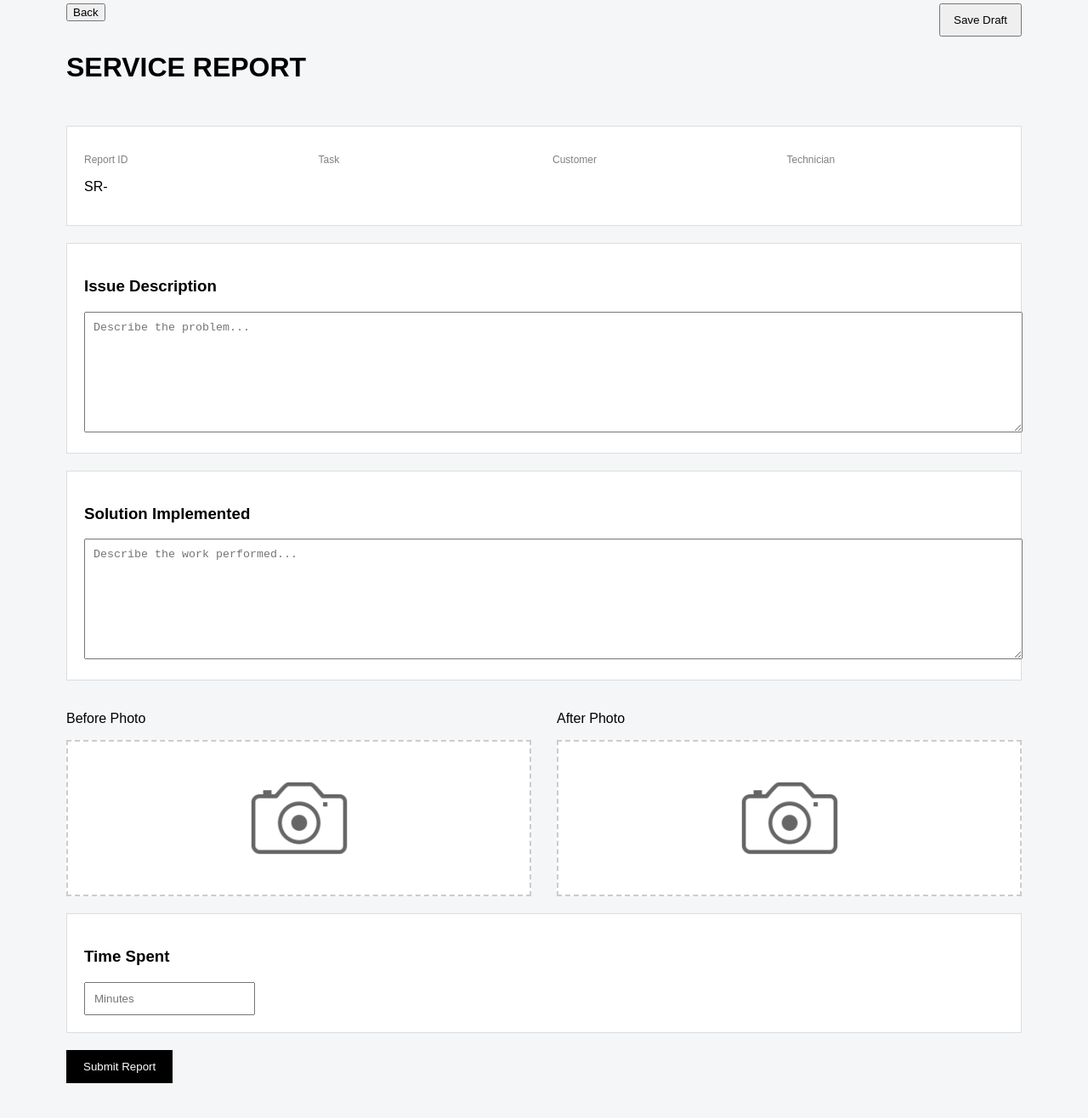
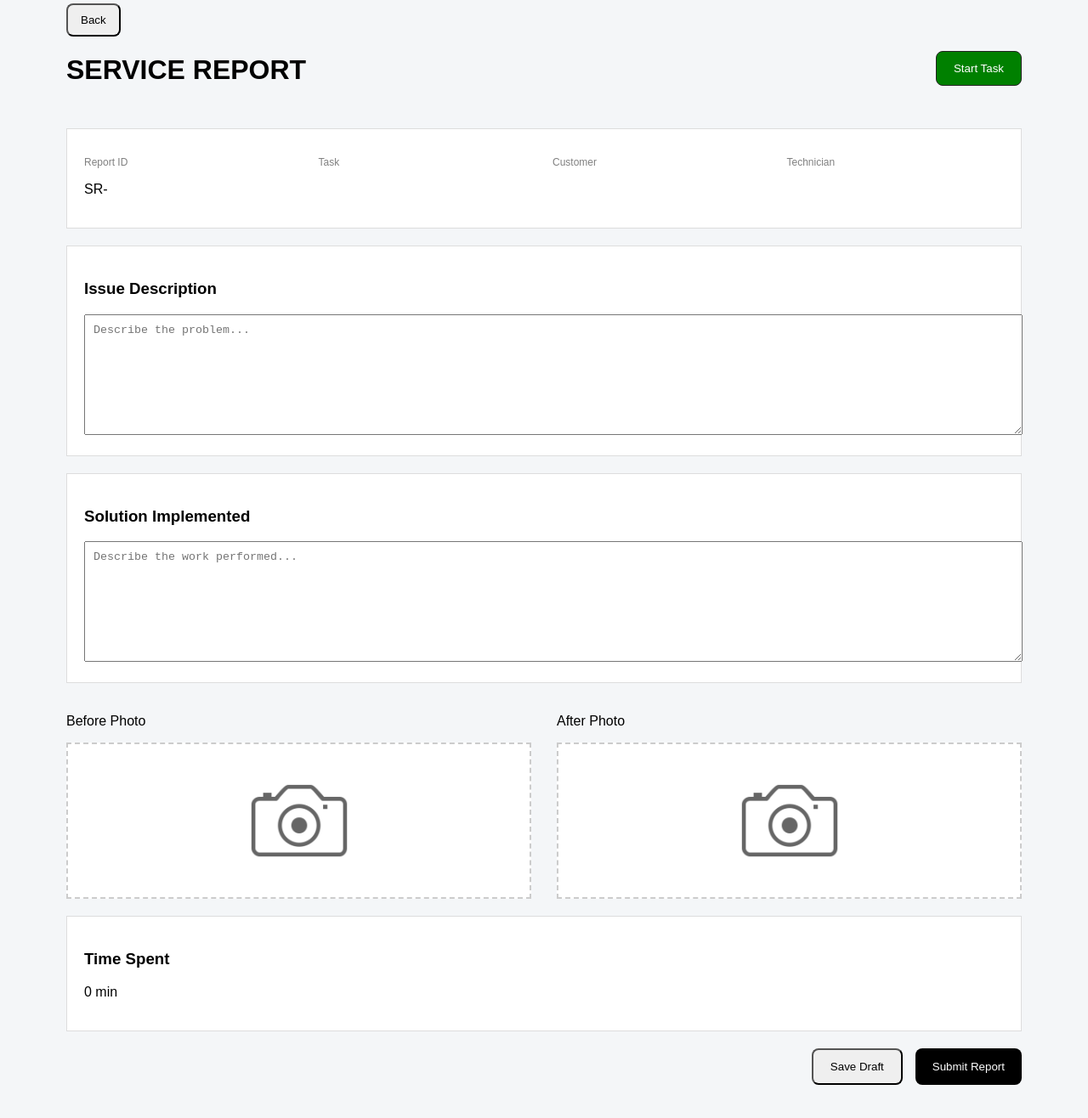
Before and after one commit to johansson119/adbis, a website: page alfalaval-prototype/public/task.html in a window 1280 px wide. Shown: the part 74-1390 px from the top of the page at 85% size. Drawn offline with Linux system fonts and the light colour scheme; no server answers.

Commit message:
start opgave funktion

```diff
--- a/alfalaval-prototype/public/report.css
+++ b/alfalaval-prototype/public/report.css
@@ -15,7 +15,7 @@ body {
   .report-header {
     display: flex;
     justify-content: space-between;
-    align-items: flex-start;
+    align-items: center;
     margin-bottom: 30px;
   }
 
@@ -26,7 +26,9 @@ body {
   }
 
   .back-btn {
-    margin-bottom: 15px;
+    padding: 10px 15px;
+    border-radius: 8px;
+    cursor: pointer;
   }
 
   .report-info {
@@ -63,7 +65,9 @@ body {
   }
 
   .save-btn {
-    padding: 10px 15px;
+    padding: 12px 20px;
+    border-radius: 8px;
+    cursor: pointer;
   }
 
   .submit-btn {
@@ -71,6 +75,8 @@ body {
     background: black;
     color: white;
     border: none;
+    border-radius: 8px;
+    cursor: pointer;
   }
 
   .image-upload-section {
@@ -97,3 +103,21 @@ body {
     width: 150px;
     opacity: 0.6;
   }
+  .action-buttons {
+    display: flex;
+    justify-content: flex-end; /* skubber til højre */
+    gap: 15px;
+    margin-top: 20px;
+  }
+
+  .start-btn {
+    padding: 12px 20px;
+    background: white;
+    border: 1px solid #222;
+    border-radius: 8px;
+    cursor: pointer;
+    align-self: flex-end;
+    margin-bottom: 20px;
+    background-color: green;
+    color: white;
+  }
--- a/alfalaval-prototype/public/task.html
+++ b/alfalaval-prototype/public/task.html
@@ -14,9 +14,9 @@
           <button class="back-btn" onclick="goBack()">Back</button>
           <h1>SERVICE REPORT</h1>
         </div>
+        <button class="start-btn" onclick="startTask()">Start Task</button>
+      </div>
 
-        <button class="save-btn">Save Draft</button>
-      </div>
 
   <!-- INFO BOX -->
   <div class="report-info">
@@ -44,13 +44,13 @@
   <!-- ISSUE -->
   <div class="report-card">
     <h3>Issue Description</h3>
-    <textarea placeholder="Describe the problem..."></textarea>
+    <textarea id="problemDescription" placeholder="Describe the problem..."></textarea>
   </div>
 
   <!-- SOLUTION -->
   <div class="report-card">
     <h3>Solution Implemented</h3>
-    <textarea placeholder="Describe the work performed..."></textarea>
+    <textarea id="workPerformed" placeholder="Describe the work performed..."></textarea>
   </div>
 
     <!-- Billeder -->
@@ -77,11 +77,14 @@
   <!-- TIME -->
   <div class="report-card">
     <h3>Time Spent</h3>
-    <input type="number" placeholder="Minutes">
+    <p><span id="time">0</span> min</p>
   </div>
 
   <!-- ACTION -->
-  <button class="submit-btn">Submit Report</button>
+  <div class="action-buttons">
+    <button class="save-btn">Save Draft</button>
+    <button class="submit-btn" onclick="submitReport()">Submit Report</button>
+  </div>
 
 </div>
 
@@ -100,7 +103,48 @@
     document.getElementById("title").innerText = task.title;
     document.getElementById("customer").innerText = task.customer;
     document.getElementById("technician").innerText = task.technician_name;
+
+    if (task.start_time) {
+      let startTime = new Date(task.start_time).getTime();
+
+      setInterval(() => {
+        let now = Date.now();
+        let diff = Math.floor((now - startTime) / 60000);
+
+        document.getElementById("time").innerText = diff;
+      }, 1000);
+    }
   });
+
+function startTask() {
+  fetch("/tasks/" + id + "/start", {
+    method: "POST"
+  })
+    .then(res => res.json())
+    .then(data => {
+      console.log("Started at:", data.start_time);
+      location.reload();
+    });
+}
+
+function submitReport() {
+  fetch("/tasks/" + id + "/submit", {
+    method: "POST",
+    headers: {
+      "Content-Type": "application/json"
+    },
+    body: JSON.stringify({
+      problem_description: document.getElementById("problemDescription").value,
+      work_performed: document.getElementById("workPerformed").value,
+      images: ""
+    })
+  })
+    .then(res => res.json())
+    .then(data => {
+      alert("Report submitted. Time spent: " + data.time_spent + " minutes");
+      window.location.href = "/";
+    });
+}
 </script>
 
 </body>
```
Also changed, not shown: alfalaval-prototype/routes/tasks.js (+54 -0 lines), 1 other file. Lines whose indentation alone changed are shown as unchanged.
